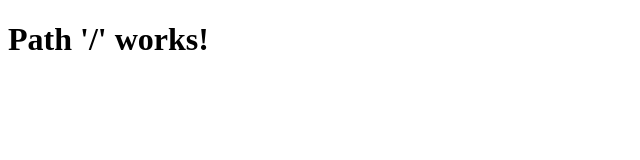
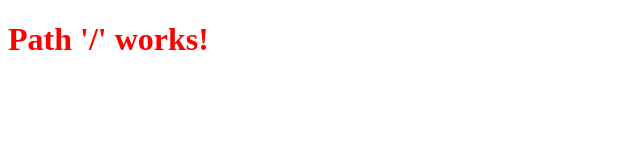
Before and after one commit to federicobaldini/http-server, a plain HTML site: page public/index.html in a window 1280 px wide. Shown: the whole page, without its empty margins (0-640 px from the left). Drawn offline with Linux system fonts and the light colour scheme.

Commit message:
Update index.html

```diff
--- a/public/index.html
+++ b/public/index.html
@@ -3,7 +3,7 @@
   <head>
     <meta charset="utf-8" />
     <title>Test Title</title>
-    <!-- <link rel="stylesheet" href="style.css" /> -->
+    <link rel="stylesheet" href="style.css" />
   </head>
   <body>
     <h1>Path '/' works!</h1>
```
